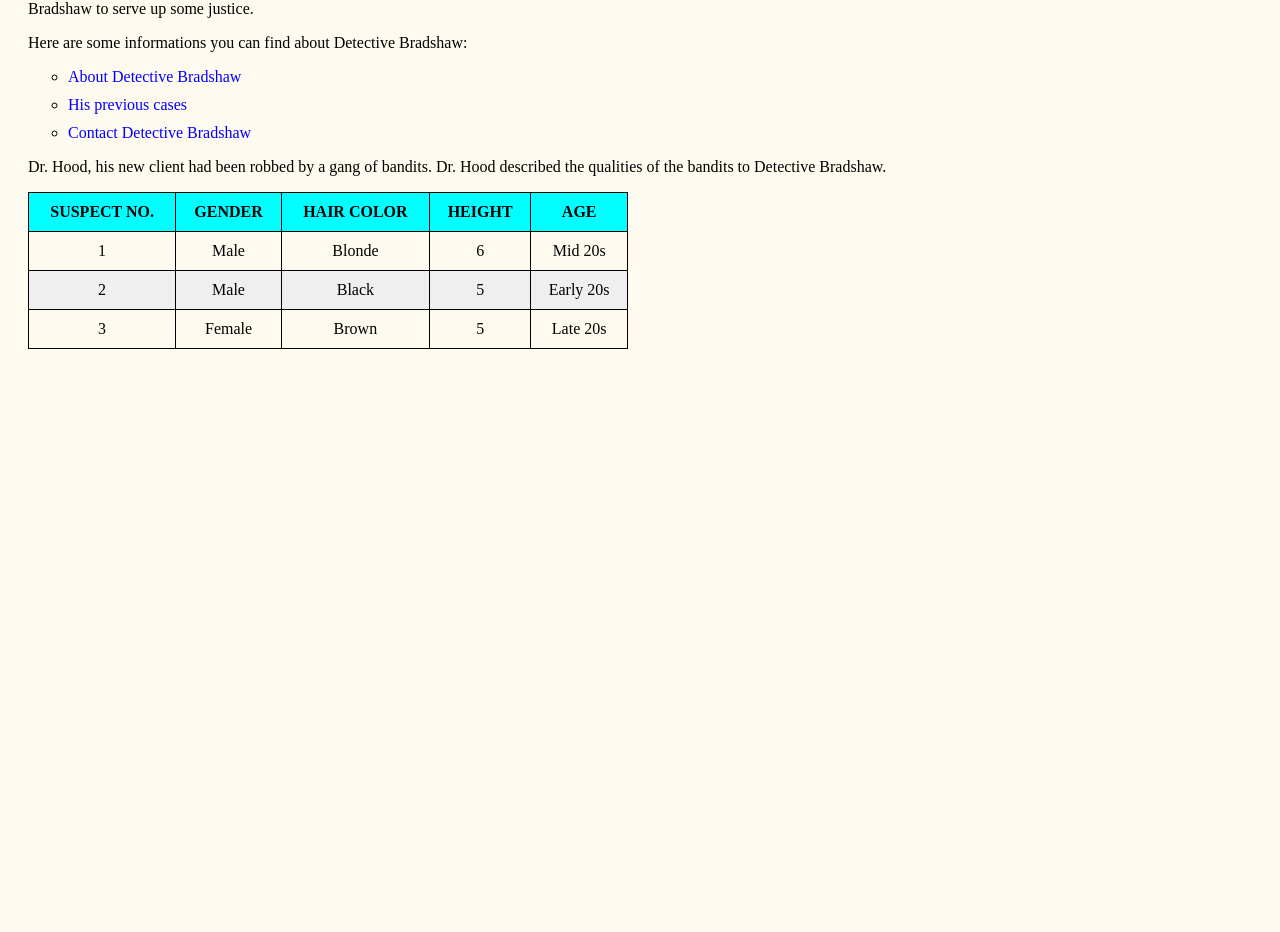
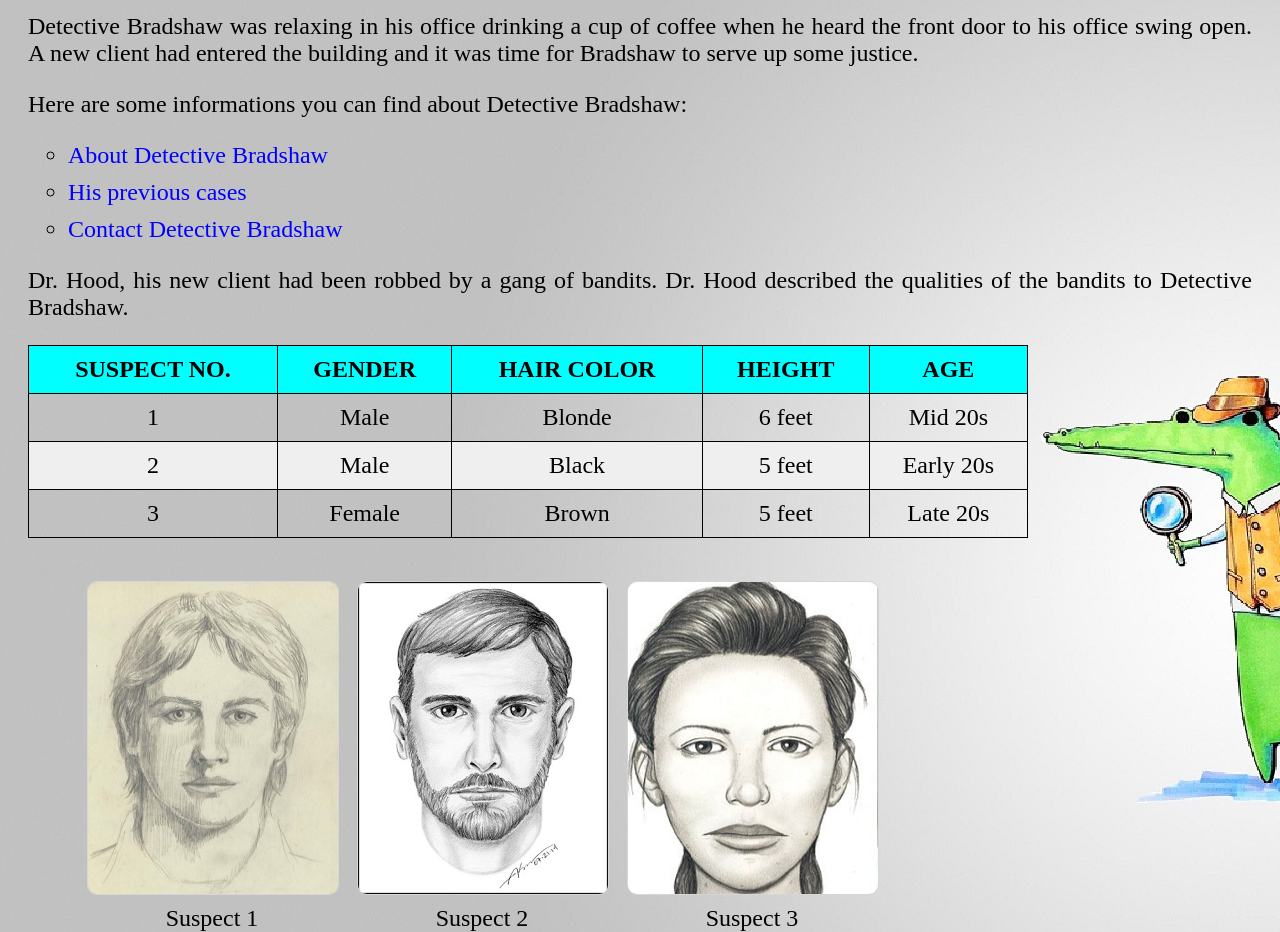
Before and after one commit to Shirone0110/ColorfulCSS, a plain HTML site: page index.html in a window 1280 px wide. Shown: the part 94-1026 px from the top of the page. Before the commit the page ends 800 px from the top, so only its background shows below. Drawn offline with Linux system fonts and the light colour scheme.

Commit message:
Add new files

```diff
--- a/index.html
+++ b/index.html
@@ -26,23 +26,41 @@
                 <td> 1</td>
                 <td> Male</td>
                 <td> Blonde </td>
-                <td>6 </td>
+                <td>6 feet</td>
                 <td>Mid 20s </td>
             </tr>
             <tr class="even">
                 <td> 2</td>
                 <td> Male</td>
                 <td> Black</td>
-                <td>5 </td>
+                <td>5 feet </td>
                 <td>Early 20s </td>
             </tr>
             <tr>
                 <td> 3</td>
                 <td> Female</td>
                 <td> Brown</td>
-                <td>5 </td>
+                <td>5 feet</td>
                 <td>Late 20s </td>
             </tr>
         </table>
+        <div class="pic">
+            <figure>
+                <img src="Suspect1.jpg" alt="Suspect 1" width="250" height="325" />
+                <figcaption>Suspect 1</figcaption>
+            </figure>
+        </div>
+        <div class="pic">
+            <figure>
+                <img src="Suspect2.jpg" alt="Suspect 2" width="250" height="312" />
+                <figcaption>Suspect 2</figcaption>
+            </figure>
+        </div>
+        <div class="pic">
+            <figure>
+                <img src="Suspect3.png" alt="Suspect 3" width="250" height="384" />
+                <figcaption>Suspect 3</figcaption>
+            </figure>
+        </div>
     </body>
 </html>
--- a/styles.css
+++ b/styles.css
@@ -2,19 +2,21 @@ body
 {
     padding: 20px;
     background-color: floralwhite;
-    font-size: 16px;
+    background-image: url("wallpaper.jpg");
+    font-size: 24px;
 }
 
 h1
 {
     font-weight: bold;
     font-family: Times, serif;
-    font-size: 24px;
+    font-size: 40px;
     text-shadow: 1px 1px 2px #666666;
     padding-bottom: 5px;
     letter-spacing: 0.1em;
     text-transform: uppercase;
     color: red;
+    text-align: center;
 }
 
 p
@@ -47,15 +49,17 @@ a:hover
 
 table
 {
-    width: 600px;
+    width: 1000px;
     border-collapse: collapse;
+    font-size: inherit;
 }
 
 th, td
 {
     border: 1px solid;
     border-collapse: collapse;
-    text-align: center
+    text-align: center;
+    font-size: inherit;
 }
 
 th
@@ -72,12 +76,6 @@ tr.even
 td:hover
 {
     background-color: #c3e6e5;
-}
-
-img.align-center
-{
-    display: block;
-    margin: 0px auto;
 }
 
 img
@@ -106,6 +104,7 @@ textarea
     border-radius: 5px;
     margin-left: 10px;
     margin-top: 5px;
+    font-size: 24px;
 }
 
 legend
@@ -116,14 +115,25 @@ legend
     padding: 10px 20px;
     margin-bottom: 10px;
     border-radius: 10px;
-    font-size: 16px;
+    font-size: 24px;
+    letter-spacing: 0.08em;
     font-weight: bold;
+}
+
+fieldset
+{
+    width: 530px;
 }
 
 label
 {
     padding-left: 10px;
     padding-bottom: 5px;
+}
+
+input
+{
+    font-size: 24px;
 }
 
 input[type = "submit"]
@@ -152,10 +162,46 @@ ul
 
 ul.work
 {
-    list-style-image: url("magnifying-glass.jpg");
+    list-style-image: url("magnifying-glass.png");
 }
 
 li
 {
     margin: 10px 0px 0px 0px;
 }
+
+.pic
+{
+    width: 250px;
+    float: left;
+    margin: 10px;
+    height: 350px;
+}
+
+figure
+{
+    display: block;
+    width: 250px;
+    height: 330px;
+    padding: 9px;
+    text-align: center;
+}
+
+figure img
+{
+    width: 250px;
+    height: 312px;
+    border: 1px solid #d6d6d6;
+}
+
+figcaption
+{
+    margin-top: 10px;
+}
+
+img.align-left
+{
+    float: left;
+    margin-right: 10px;
+    margin-bottom: 10px;
+}
```
Also changed, not shown: About.html (+5 -4 lines), Contact.html (+2 -0 lines), Suspect1.jpg (added), Suspect2.jpg (added), Suspect3.png (added), detectivebradshaw.png, magnifying-glass.jpg (deleted), magnifying-glass.png (added), wallpaper.jpg (added).
